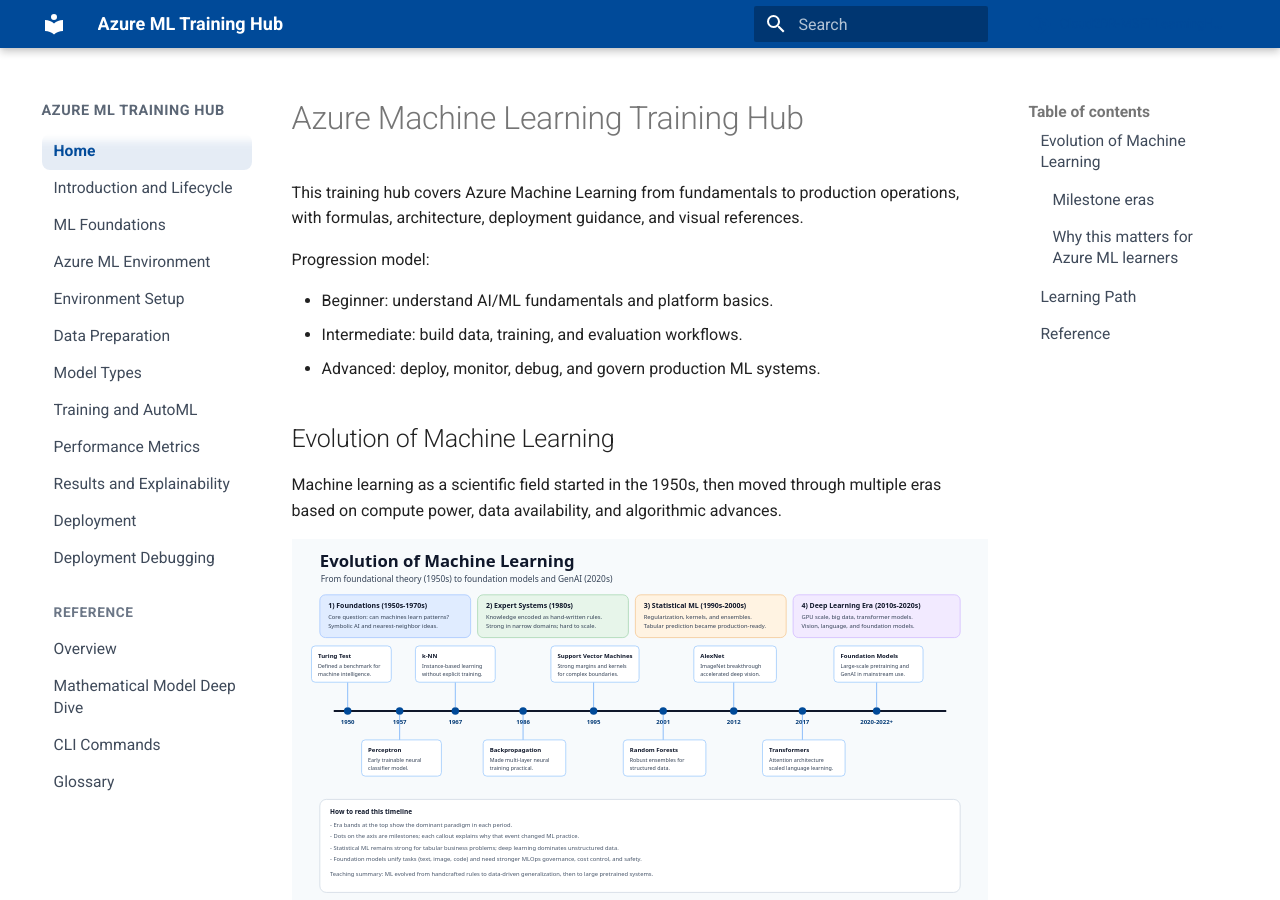
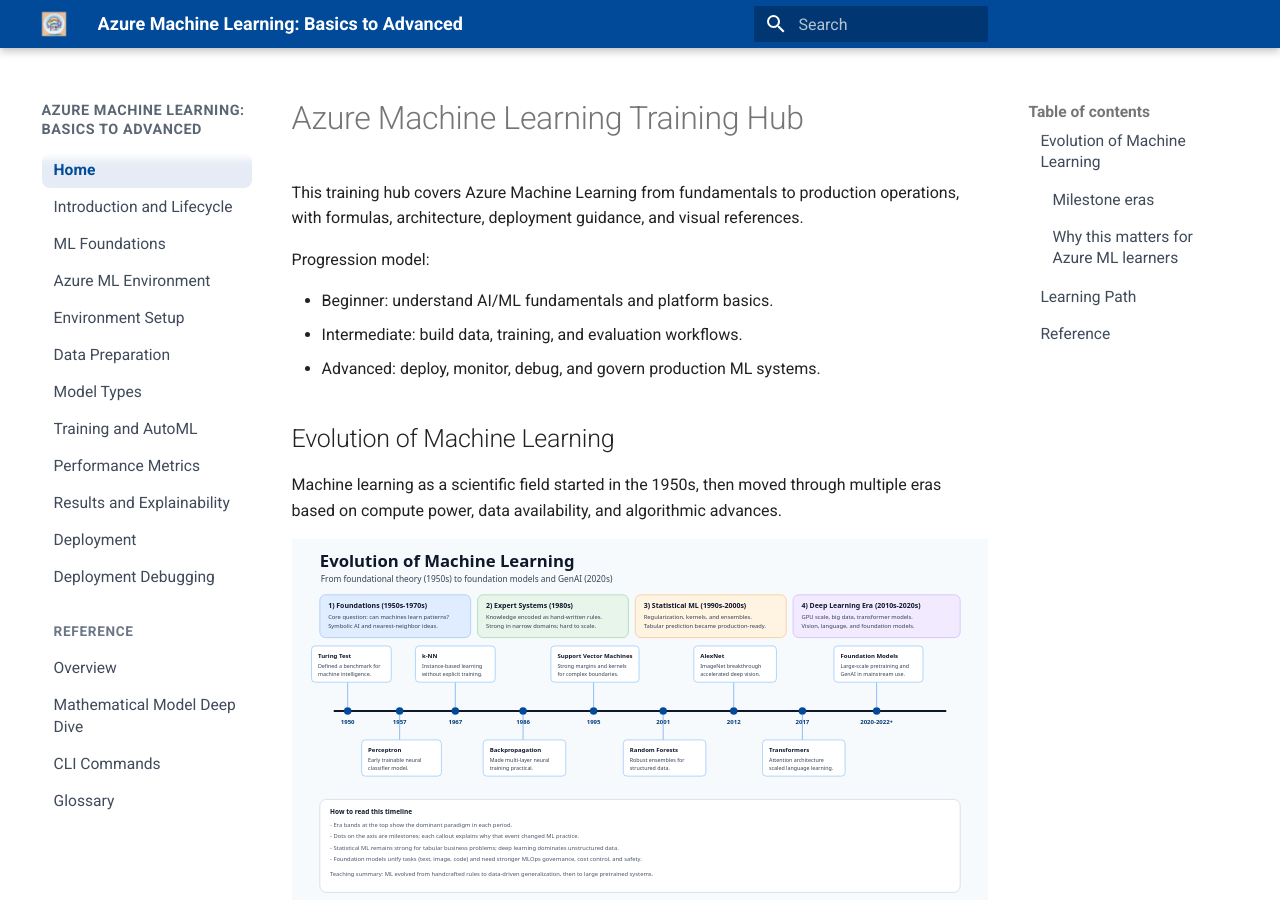
Before and after one commit to Cloud2BR-MSFTLearningHub/Azure-ML-Advanced, an MkDocs documentation site: the page built from docs/index.md, in a window 1280 px wide and 900 px high. Built offline with MkDocs 1.6.1 and Material for MkDocs 9.7.7, drawn with Linux system fonts in a browser that asks for light colours; comment, search, counter and statistics services are not loaded.

Commit message:
Use org logo and rename site to 'Azure Machine Learning: Basics to Advanced'

```diff
--- a/mkdocs.yml
+++ b/mkdocs.yml
@@ -1,4 +1,4 @@
-site_name: Azure ML Training Hub
+site_name: "Azure Machine Learning: Basics to Advanced"
 site_description: Azure Machine Learning training from fundamentals to advanced MLOps.
 site_url: https://cloud2br-msftlearninghub.github.io/Azure-ML-Advanced/
 repo_url: https://github.com/Cloud2BR-MSFTLearningHub/Azure-ML-Advanced
@@ -7,6 +7,8 @@ repo_name: Cloud2BR-MSFTLearningHub/Azure-ML-Advanced
 theme:
   name: material
   language: en
+  logo: assets/img/org-logo.png
+  favicon: assets/img/org-logo.png
   features:
     - navigation.sections
     - navigation.expand
```
Also changed, not shown: docs/assets/img/org-logo.png (added).
